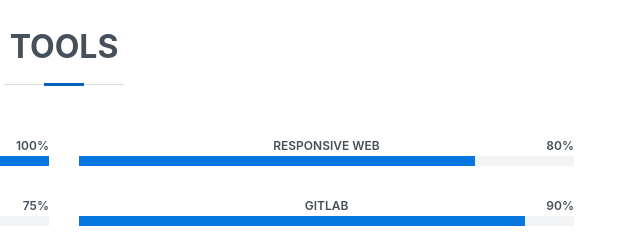
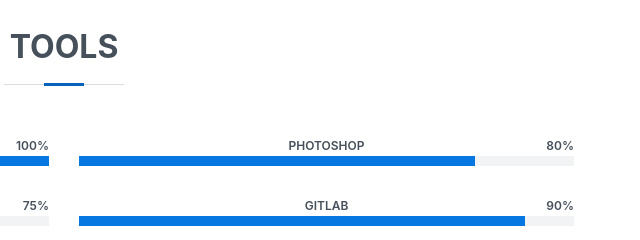
Before and after one commit to arn555/Web-Portfolio, a plain HTML site: page index.html in a window 1280 px wide. Shown: the part 1700-1940 px from the top of the page, 576-1216 px from the left. Drawn offline with nearby package versions, Linux system fonts and the light colour scheme.

Commit message:
add activity code

```diff
--- a/index.html
+++ b/index.html
@@ -145,7 +145,7 @@
 
 								<div class="col-lg-6">
 									<div class="progress">
-										<span class="skill">Responsive Web <i class="val">80%</i></span>
+										<span class="skill">Photoshop <i class="val">80%</i></span>
 										<div class="progress-bar-wrap">
 										<div class="progress-bar" role="progressbar" aria-valuenow="80" aria-valuemin="0" aria-valuemax="100" style="width:80%"></div>
 										</div>
```
